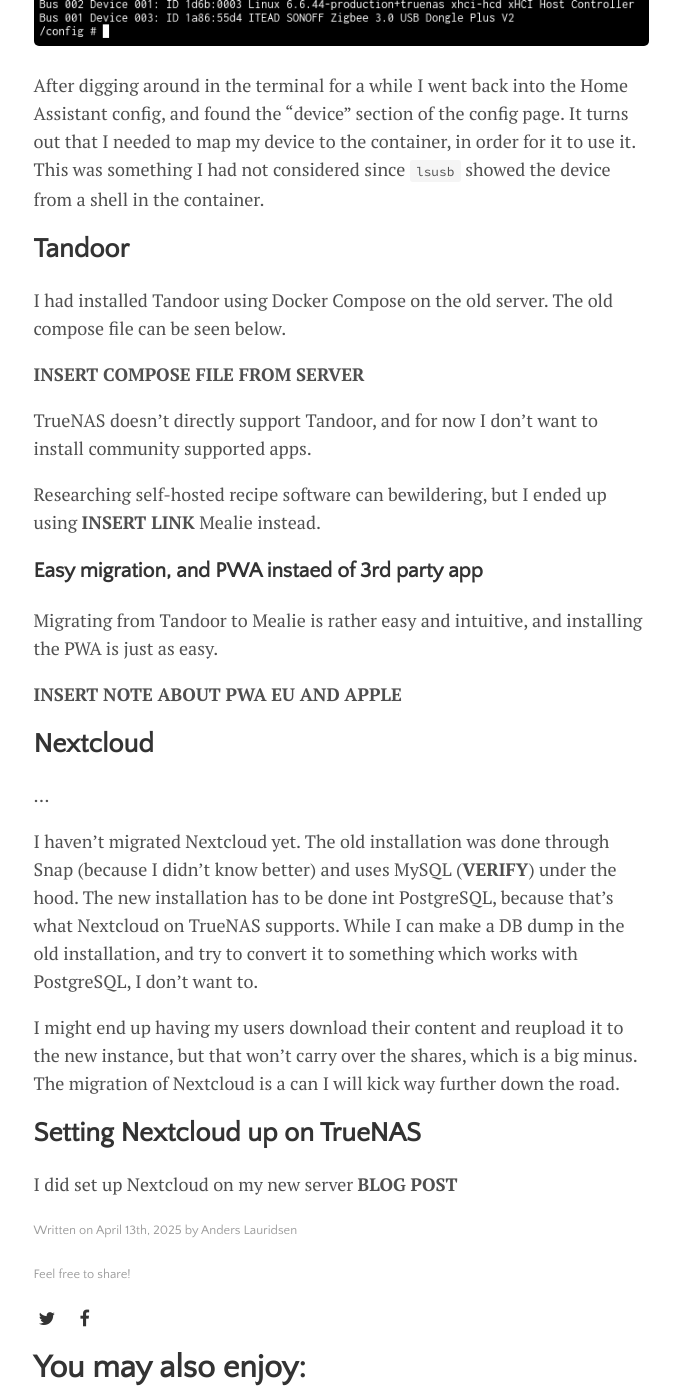
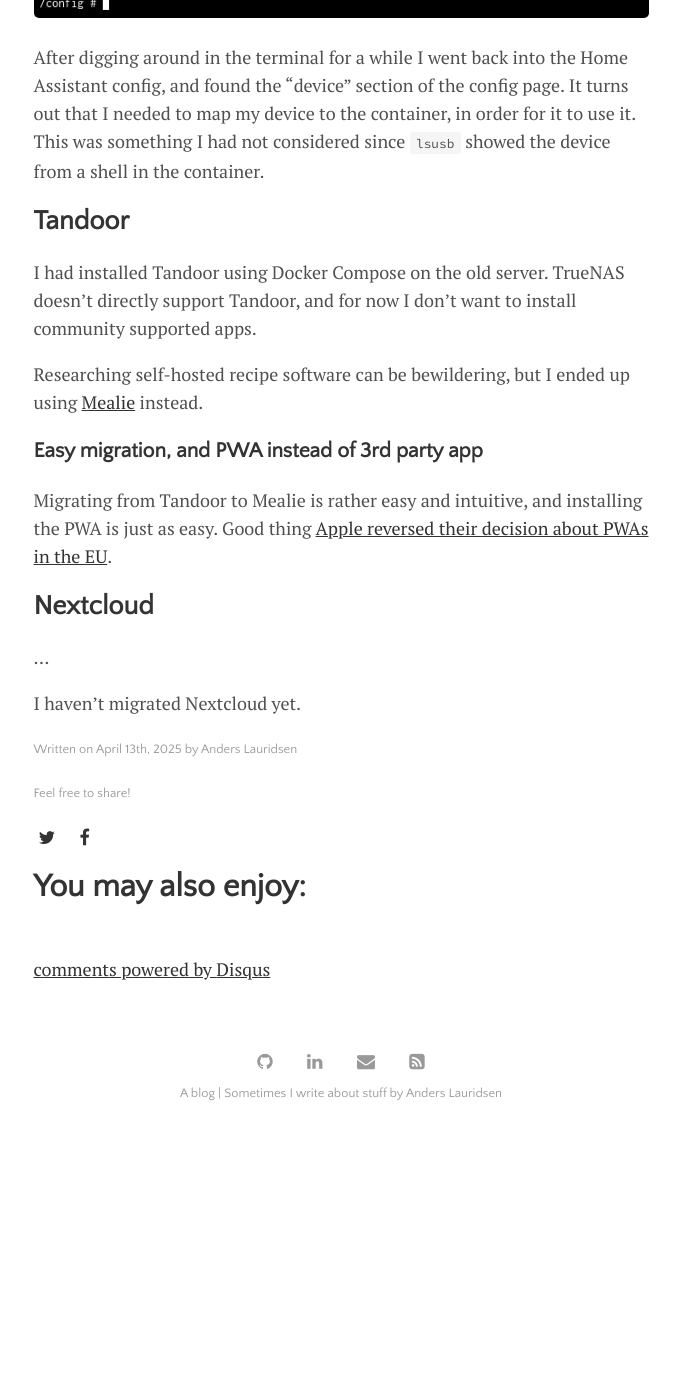
Before and after one commit to ahll19/ahll19.github.io, a Jekyll site: the page built from docs/_posts/2025-04-13-migrating_apps.md, in a window 1280 px wide and 1400 px high, scrolled down 3841 px. Shown: the whole window, without its empty margins (299-979 px from the left). Built offline with Jekyll 4.4.1, drawn with Linux system fonts in a browser that asks for light colours; comment, search, counter and statistics services are not loaded; after the commit the page ends 4980 px from its top, so only the background shows below that; some of the changed text lies outside the part shown.

Commit message:
new post done

```diff
--- a/docs/_posts/2025-04-13-migrating_apps.md
+++ b/docs/_posts/2025-04-13-migrating_apps.md
@@ -15,9 +15,8 @@
     - [Migration](#migration)
     - [Troubleshooting](#troubleshooting)
   - [Tandoor](#tandoor)
-    - [Easy migration, and PWA instaed of 3rd party app](#easy-migration-and-pwa-instaed-of-3rd-party-app)
+    - [Easy migration, and PWA instead of 3rd party app](#easy-migration-and-pwa-instead-of-3rd-party-app)
   - [Nextcloud](#nextcloud)
-  - [Setting Nextcloud up on TrueNAS](#setting-nextcloud-up-on-truenas)
 
 # Why Migrate
 I described my old server setup briefly in [this](creating-a-landing-page-and-why-llms-wont-take-our-jobs) post but here's a brief excerpt from that post:
@@ -52,7 +51,7 @@
 
 This install has been relatively unproblematic, and when I plugged in my Zigbee dongle it 'just worked'. I specifically used the *ZBDongle-E* model from Sonoff.
 
-Given that this 'just works' setup was based on docker, and I wanted to move it to a docker container in TrueNAS it should be easy right? To my surprise it actually was.
+Given that this 'just works' setup was based on Docker, and I wanted to move it to a Docker container in TrueNAS it should be easy right? To my surprise it actually was.
 
 ### Installation on TrueNAS
 
@@ -78,38 +77,19 @@
 ## Tandoor
 
 I had installed Tandoor using Docker Compose on the old server.
-The old compose file can be seen below.
-
-**INSERT COMPOSE FILE FROM SERVER**
-
 TrueNAS doesn't directly support Tandoor,
 and for now I don't want to install community supported apps.
 
-Researching self-hosted recipe software can bewildering,
-but I ended up using **INSERT LINK** Mealie instead.
+Researching self-hosted recipe software can be bewildering,
+but I ended up using [Mealie](https://mealie.io/) instead.
 
-### Easy migration, and PWA instaed of 3rd party app
+### Easy migration, and PWA instead of 3rd party app
 
 Migrating from Tandoor to Mealie is rather easy and intuitive,
 and installing the PWA is just as easy.
-
-**INSERT NOTE ABOUT PWA EU AND APPLE**
+Good thing [Apple reversed their decision about PWAs in the EU](https://techcrunch.com/2024/03/01/apple-reverses-decision-about-blocking-web-apps-on-iphones-in-the-eu/).
 
 ## Nextcloud
 ...
 
 I haven't migrated Nextcloud yet.
-The old installation was done through Snap (because I didn't know better)
-and uses MySQL (**VERIFY**) under the hood. The new installation has to be done
-int PostgreSQL, because that's what Nextcloud on TrueNAS supports.
-While I can make a DB dump in the old installation,
-and try to convert it to something which works with PostgreSQL,
-I don't want to.
-
-I might end up having my users download their content and reupload it to the new instance,
-but that won't carry over the shares, which is a big minus.
-The migration of Nextcloud is a can I will kick way further down the road.
-
-## Setting Nextcloud up on TrueNAS
-
-I did set up Nextcloud on my new server **BLOG POST**
```
Also changed, not shown: other parts of docs/_posts/2025-04-13-migrating_apps.md (+1 -1 lines).
